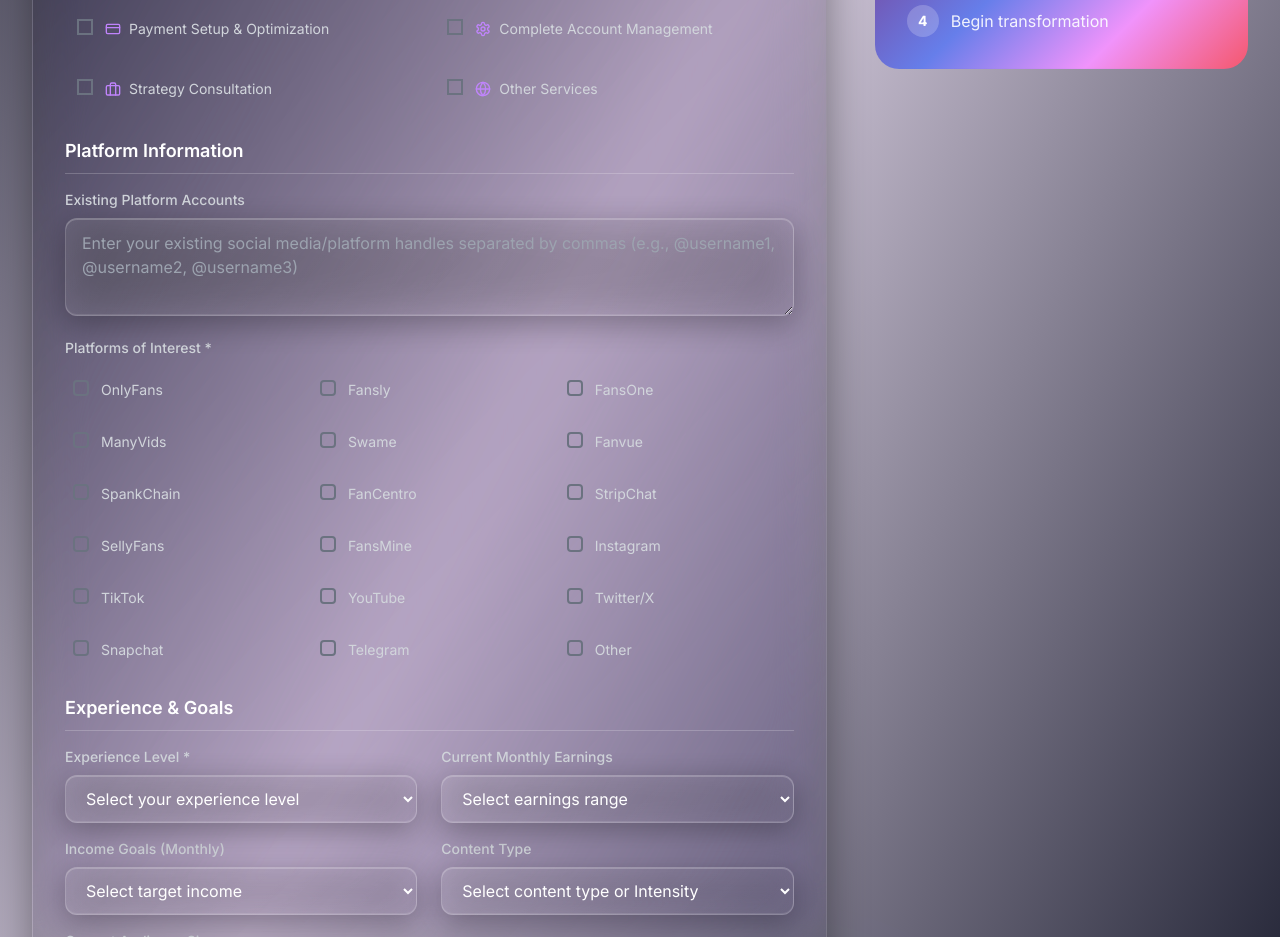
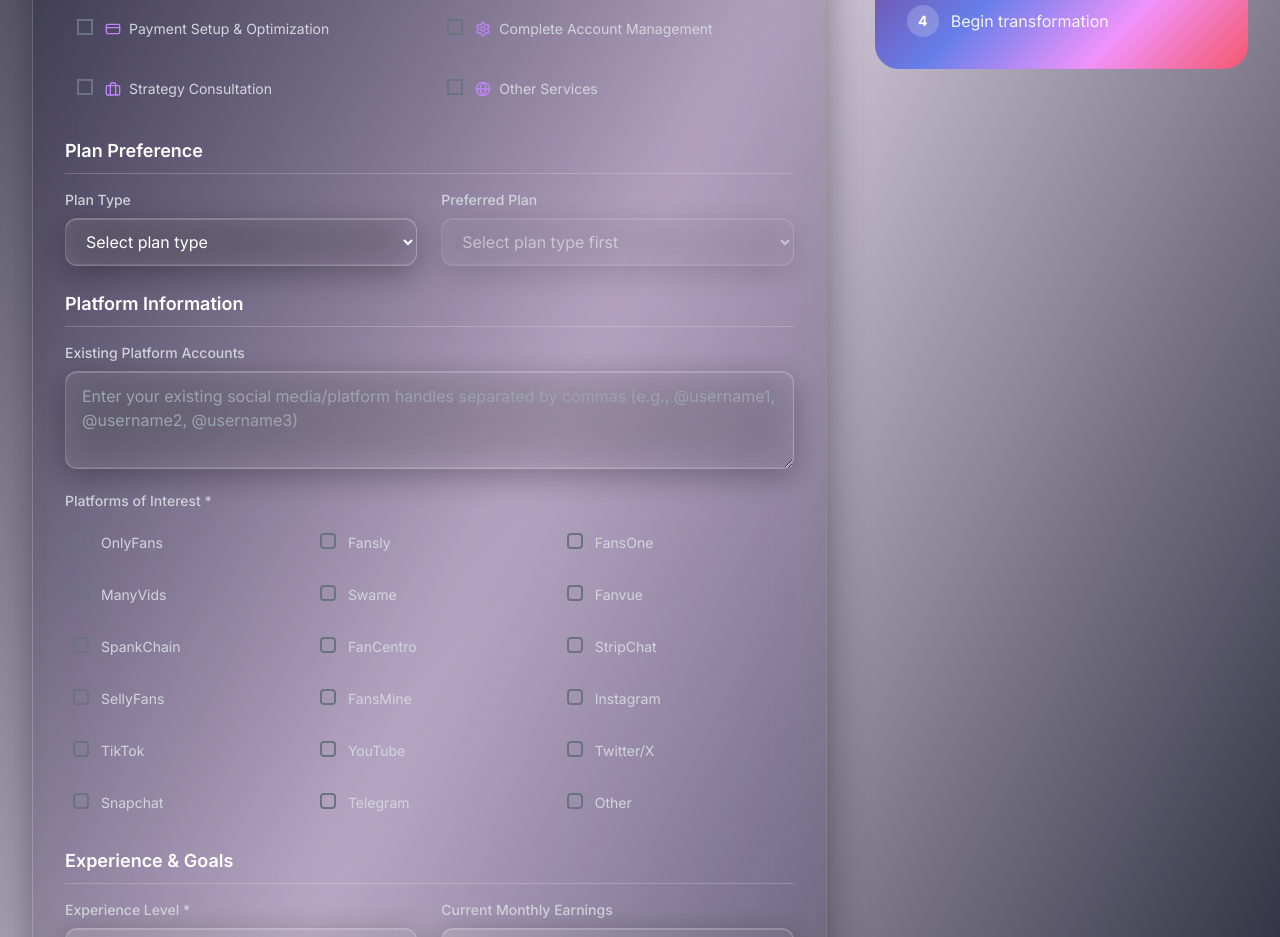
Before and after one commit to ThereIsSomething/FanfirstStudio, a React (Vite) app: page / in a window 1280 px wide. Shown: the part 8720-9657 px from the top of the page. Built offline with nearby package versions, Linux system fonts and the light colour scheme.

Commit message:
Updated Contact.tsx

```diff
--- a/src/components/Contact.tsx
+++ b/src/components/Contact.tsx
@@ -16,6 +16,8 @@ const Contact = () => {
     region: '',
     existingPlatformAccounts: '',
     serviceType: '',
+    planType: '',
+    selectedPlan: '',
     experience: '',
     currentEarnings: '',
     goals: '',
@@ -60,6 +62,35 @@ const Contact = () => {
     { value: 'other', label: 'Other Services', icon: Globe }
   ];
 
+  const planTypes = [
+    { value: 'onetime', label: 'One-Time Setup' },
+    { value: 'monthly', label: 'Monthly Management' }
+  ];
+
+  const onetimePlans = [
+    { value: 'starter-setup', label: 'Starter Setup - $499' },
+    { value: 'professional-launch', label: 'Professional Launch - $999' },
+    { value: 'elite-empire-builder', label: 'Elite Empire Builder - $2,499' }
+  ];
+
+  const monthlyPlans = [
+    { value: 'growth-partner', label: 'Growth Partner - $297/month' },
+    { value: 'success-accelerator', label: 'Success Accelerator - $597/month' },
+    { value: 'elite-domination', label: 'Elite Domination - $1,197/month' }
+  ];
+
+  const getAvailablePlans = () => {
+    return formData.planType === 'onetime' ? onetimePlans : monthlyPlans;
+  };
+
+  const handlePlanTypeChange = (e: React.ChangeEvent<HTMLSelectElement>) => {
+    setFormData({
+      ...formData,
+      planType: e.target.value,
+      selectedPlan: '' // Reset selected plan when plan type changes
+    });
+  };
+
   const availablePlatforms = [
     'OnlyFans', 'Fansly', 'FansOne', 'ManyVids', 'Swame', 'Fanvue',
     'SpankChain', 'FanCentro', 'StripChat', 'SellyFans', 'FansMine',
@@ -90,6 +121,8 @@ const Contact = () => {
         audience_size: formData.audience,
         selected_platforms: formData.selectedPlatforms,
         message: formData.message,
+        plan_type: formData.planType,
+        selected_plan: formData.selectedPlan,
       };
 
       // TODO: Replace with actual Supabase integration
@@ -137,6 +170,8 @@ const Contact = () => {
           region: '',
           existingPlatformAccounts: '',
           serviceType: '',
+          planType: '',
+          selectedPlan: '',
           experience: '',
           currentEarnings: '',
           goals: '',
@@ -432,6 +467,56 @@ const Contact = () => {
                   </div>
                 </div>
 
+                {/* Plan Preference */}
+                <div className="space-y-4">
+                  <h4 className="text-lg font-semibold text-white border-b border-white/20 pb-2">
+                    Plan Preference
+                  </h4>
+
+                  <div className="grid md:grid-cols-2 gap-6">
+                    <div>
+                      <label className="block text-sm font-medium text-gray-300 mb-2">
+                        Plan Type
+                      </label>
+                      <select
+                        name="planType"
+                        value={formData.planType}
+                        onChange={handlePlanTypeChange}
+                        className="w-full px-4 py-3 aqua-glass text-white rounded-xl focus:ring-2 focus:ring-purple-400 focus:border-transparent transition-all duration-300 bg-white/5"
+                      >
+                        <option value="" className="bg-slate-800">Select plan type</option>
+                        {planTypes.map((type) => (
+                          <option key={type.value} value={type.value} className="bg-slate-800">
+                            {type.label}
+                          </option>
+                        ))}
+                      </select>
+                    </div>
+
+                    <div>
+                      <label className="block text-sm font-medium text-gray-300 mb-2">
+                        Preferred Plan
+                      </label>
+                      <select
+                        name="selectedPlan"
+                        value={formData.selectedPlan}
+                        onChange={handleInputChange}
+                        disabled={!formData.planType}
+                        className="w-full px-4 py-3 aqua-glass text-white rounded-xl focus:ring-2 focus:ring-purple-400 focus:border-transparent transition-all duration-300 bg-white/5 disabled:opacity-50 disabled:cursor-not-allowed"
+                      >
+                        <option value="" className="bg-slate-800">
+                          {formData.planType ? 'Select your preferred plan' : 'Select plan type first'}
+                        </option>
+                        {formData.planType && getAvailablePlans().map((plan) => (
+                          <option key={plan.value} value={plan.value} className="bg-slate-800">
+                            {plan.label}
+                          </option>
+                        ))}
+                      </select>
+                    </div>
+                  </div>
+                </div>
+
                 {/* Platform Information */}
                 <div className="space-y-4">
                   <h4 className="text-lg font-semibold text-white border-b border-white/20 pb-2">
```
